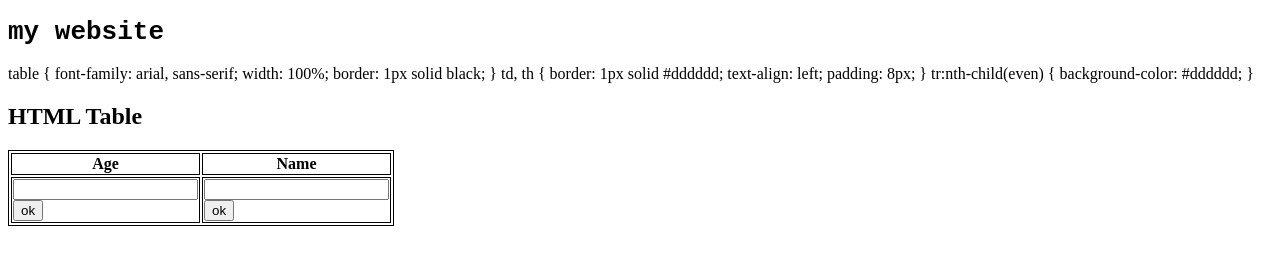
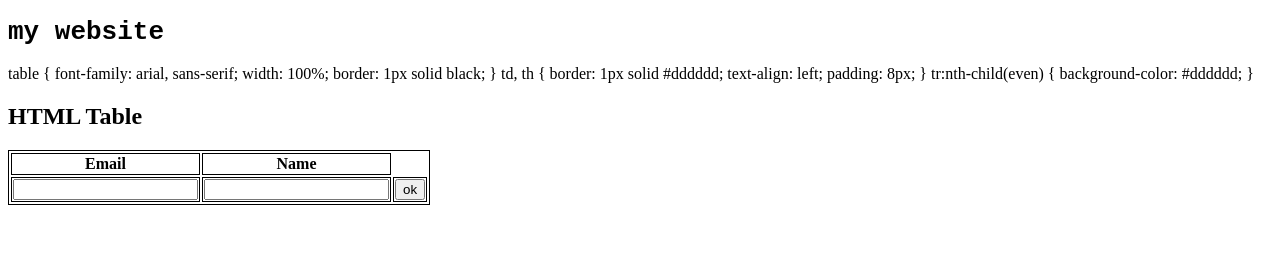
Before and after one commit to Kyororoot/sandbox, a plain HTML site: page index.htm in a window 1280 px wide. Drawn offline with Linux system fonts and the light colour scheme.

Commit message:
Update index.htm

```diff
--- a/index.htm
+++ b/index.htm
@@ -34,17 +34,18 @@ tr:nth-child(even) {
 
 <table id="myTable" style="width:20%">
   <tr>
-    <th>Age</th>
+    <th>Email</th>
     <th>Name</th>
   </tr>
   <tr>
     <td>
-	<input type="text" id="input1" name="Age" form="my_form" />
-	<button type="button" form="my_form">ok</button>
+	<input type="text" id="input1" name="Email" form="my_form" />
     </td>
     <td>
 	<input type="text" id="input2" name="Name" form="my_form" />
-	<button type="button" onclick="myFunction()" form="my_form">ok</button>
+    </td>
+    <td>
+  <button type="button" onclick="myFunction()" form="my_form">ok</button>
     </td>
   </tr>
 
@@ -52,15 +53,15 @@ tr:nth-child(even) {
 
 <script>
 
-var input2 = document.getElementById("input2").value;
-
 function myFunction() {
+  var input2 = document.getElementById("input2").value;
+  var input1 = document.getElementById("input1").value;
   var table = document.getElementById("myTable");
   var row = table.insertRow(0);
   var cell1 = row.insertCell(0);
   var cell2 = row.insertCell(1);
   cell1.innerHTML = input1;
-  cell2.innerHTML = (input2);
+  cell2.innerHTML = input2;
 }
 
 </script>
```
